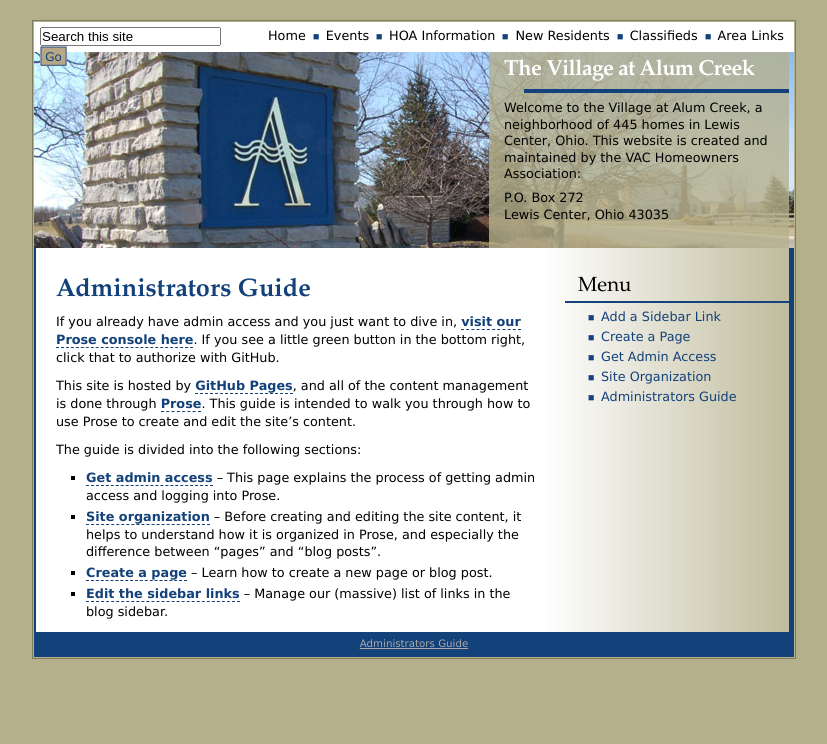
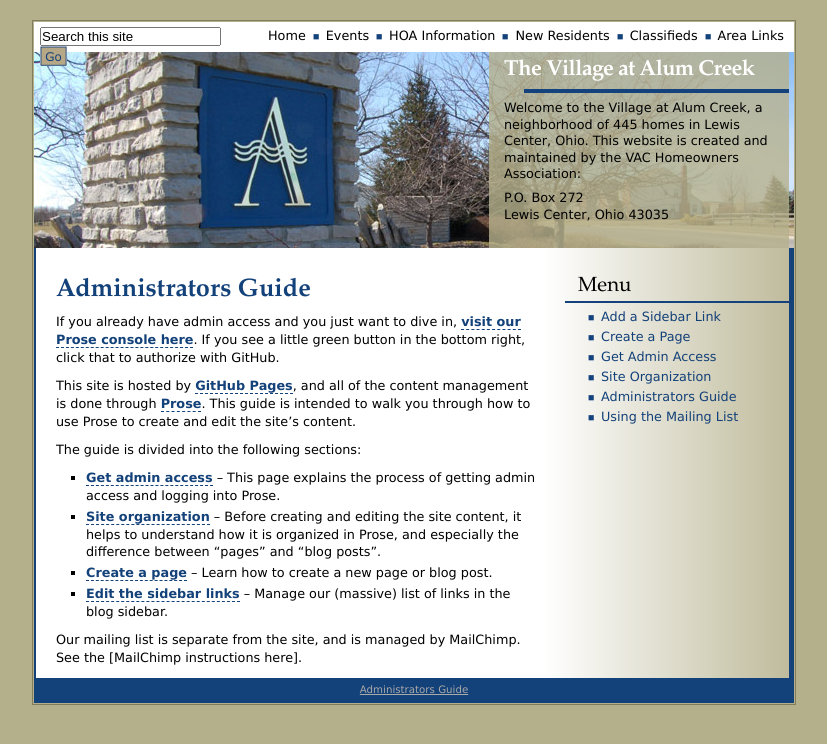
Before and after one commit to adamlogic/villageatalumcreek.org, a Jekyll site: the page built from pages/administrators-guide/index.md, in a window 1280 px wide. Shown: the top 744 px of the page, without its empty margins (226-1053 px from the left). Built offline with Jekyll 4.4.1, drawn with Linux system fonts in a browser that asks for light colours; comment, search, counter and statistics services are not loaded.

Commit message:
Add MailChimp guide

```diff
--- a/pages/administrators-guide/index.md
+++ b/pages/administrators-guide/index.md
@@ -14,3 +14,7 @@ The guide is divided into the following sections:
 - [Site organization](/pages/administrators-guide/2014-07-19-site-organization.html) – Before creating and editing the site content, it helps to understand how it is organized in Prose, and especially the difference between "pages" and "blog posts".
 - [Create a page](/pages/administrators-guide/2014-07-19-create-a-page.html) – Learn how to create a new page or blog post.
 - [Edit the sidebar links](/pages/administrators-guide/2014-07-19-add-a-sidebar-link.html) – Manage our (massive) list of links in the blog sidebar.
+
+Our mailing list is separate from the site, and is managed by MailChimp. See the [MailChimp instructions here].
+
+[mailchimp]: /pages/administrators-guide/mailchimp-guide.html
```
Also changed, not shown: pages/administrators-guide/mailchimp-guide.md (added, +13 -0 lines), 1 other file.
